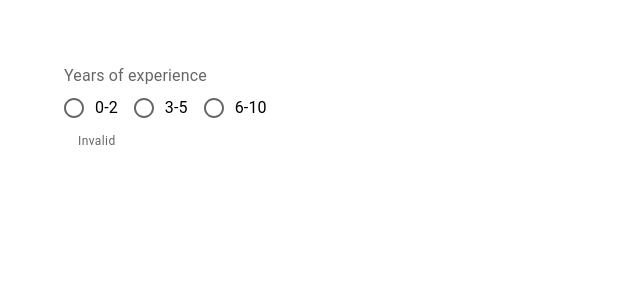
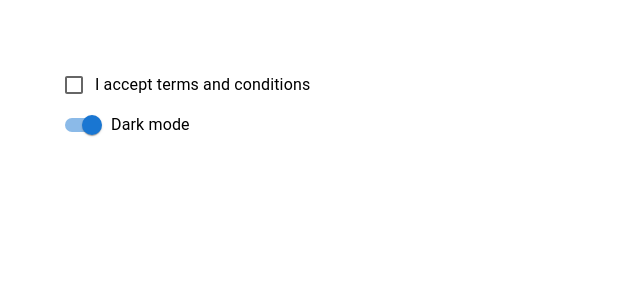
Before and after one commit to MotiLM2003/react-material-ui-MUI-, a React (Create React App) app: page / in a window 1280 px wide. Shown: the top 300 px of the page, without its empty margins (0-640 px from the left). Built offline with nearby package versions, Linux system fonts and the light colour scheme.

Commit message:
Swithc Control

```diff
--- a/src/App.tsx
+++ b/src/App.tsx
@@ -1,7 +1,9 @@
 import './App.css';
 import MuiButton from './components/MuiButton';
+import MuiCheckbox from './components/MuiCheckbox';
 import MuiRadioButton from './components/MuiRadioButton';
 import MuiSelect from './components/MuiSelect';
+import MuiSwitch from './components/MuiSwitch';
 import MuiTextField from './components/MuiTextField';
 import MuiTypography from './components/MuiTypofraphy';
 
@@ -12,7 +14,9 @@ function App() {
       {/* <MuiButton /> */}
       {/* <MuiTextField /> */}
       {/* <MuiSelect /> */}
-      <MuiRadioButton />
+      {/* <MuiRadioButton /> */}
+      <MuiCheckbox />
+      <MuiSwitch />
     </div>
   );
 }
--- /dev/null
+++ b/src/components/MuiCheckbox.tsx
@@ -0,0 +1,21 @@
+import React, { useState } from 'react';
+import { Box, FormControlLabel, Checkbox } from '@mui/material';
+const MuiCheckbox = () => {
+  const [value, setValue] = useState<boolean>(false);
+  const onChange = (e: React.ChangeEvent<HTMLInputElement>) => {
+    console.log(e.target.checked);
+    setValue(e.target.checked);
+  };
+  return (
+    <Box>
+      <Box>
+        <FormControlLabel
+          label='I accept terms and conditions'
+          control={<Checkbox checked={value} onChange={onChange} />}
+        />
+      </Box>
+    </Box>
+  );
+};
+
+export default MuiCheckbox;
--- /dev/null
+++ b/src/components/MuiSwitch.tsx
@@ -0,0 +1,19 @@
+import React, { useState } from 'react';
+import { Box, FormControlLabel, Switch } from '@mui/material';
+const MuiSwitch = () => {
+  const [value, setValue] = useState<boolean>(true);
+  const onChange = (e: React.ChangeEvent<HTMLInputElement>) => {
+    console.log(e.target.checked);
+    setValue(e.target.checked);
+  };
+  return (
+    <Box>
+      <FormControlLabel
+        label='Dark mode'
+        control={<Switch onChange={onChange} checked={value} />}
+      />
+    </Box>
+  );
+};
+
+export default MuiSwitch;
```
